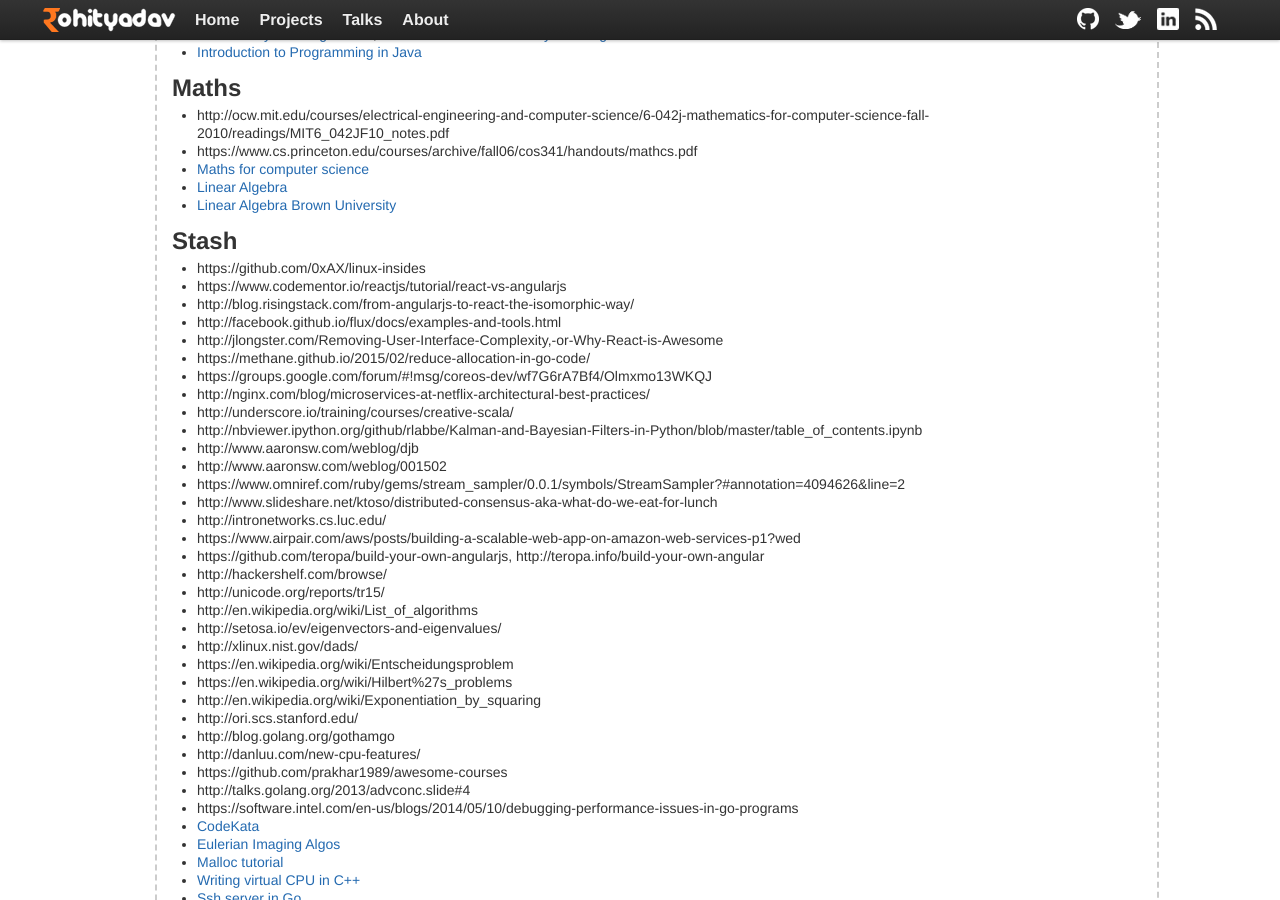
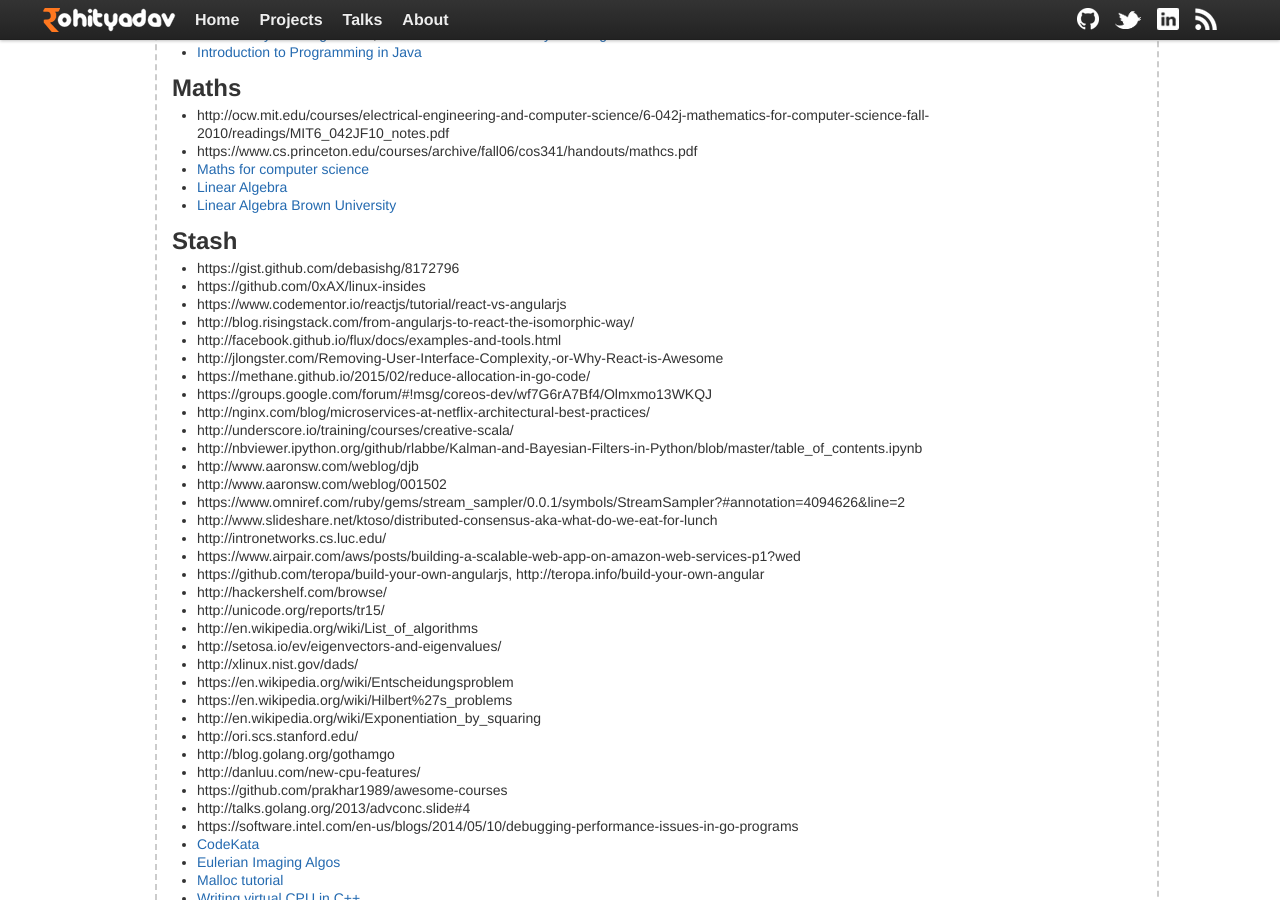
Before and after one commit to rohityadavcloud/rohityadavcloud.github.io, a Jekyll site: the page built from kaizen/index.markdown, in a window 1280 px wide and 900 px high, scrolled down 797 px. Built offline with Jekyll 4.4.1, drawn with Linux system fonts in a browser that asks for light colours; some of the changed lines change nothing that is shown.

Commit message:
ku
Signed-off-by: Rohit Yadav <rohit@scaleninja.com>

```diff
--- a/kaizen/index.markdown
+++ b/kaizen/index.markdown
@@ -55,6 +55,7 @@ tagline: List for 2015
 
 ## Stash
 
+- https://gist.github.com/debasishg/8172796
 - https://github.com/0xAX/linux-insides
 - https://www.codementor.io/reactjs/tutorial/react-vs-angularjs
 - http://blog.risingstack.com/from-angularjs-to-react-the-isomorphic-way/
```
